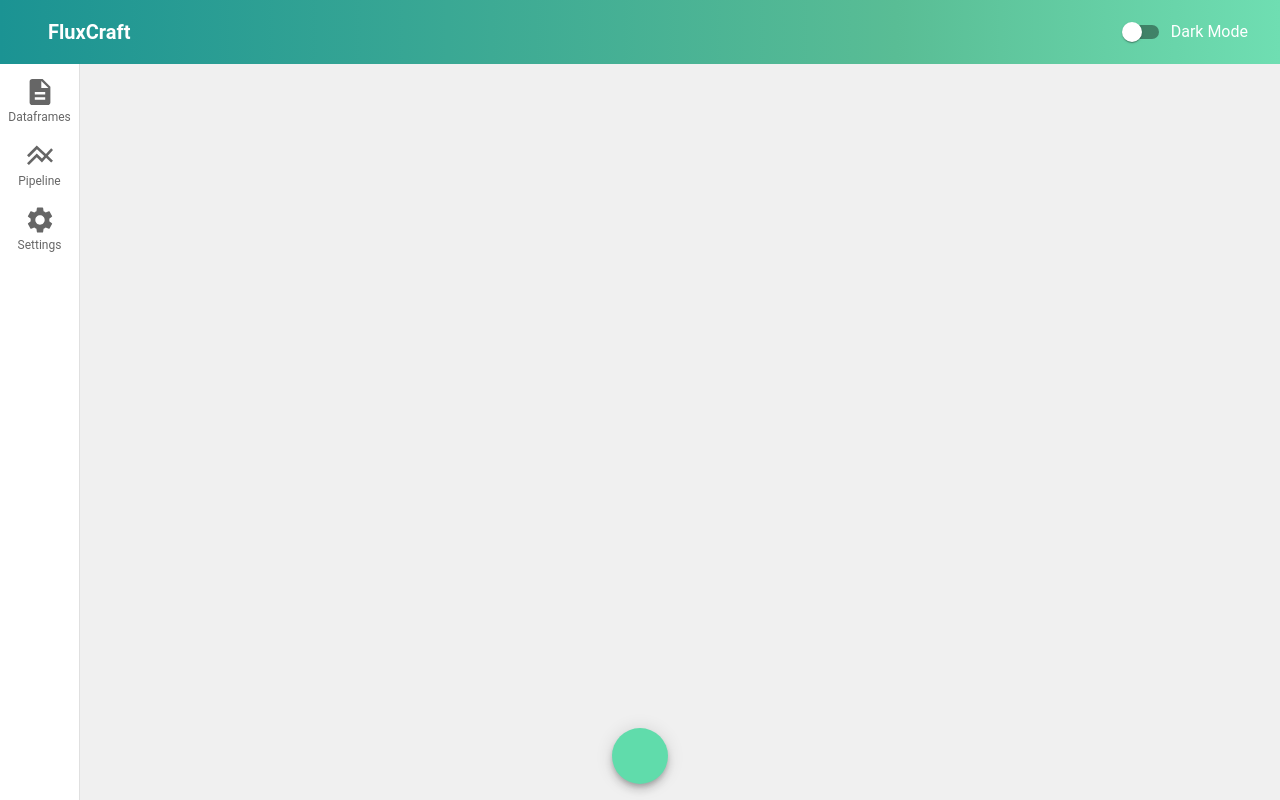
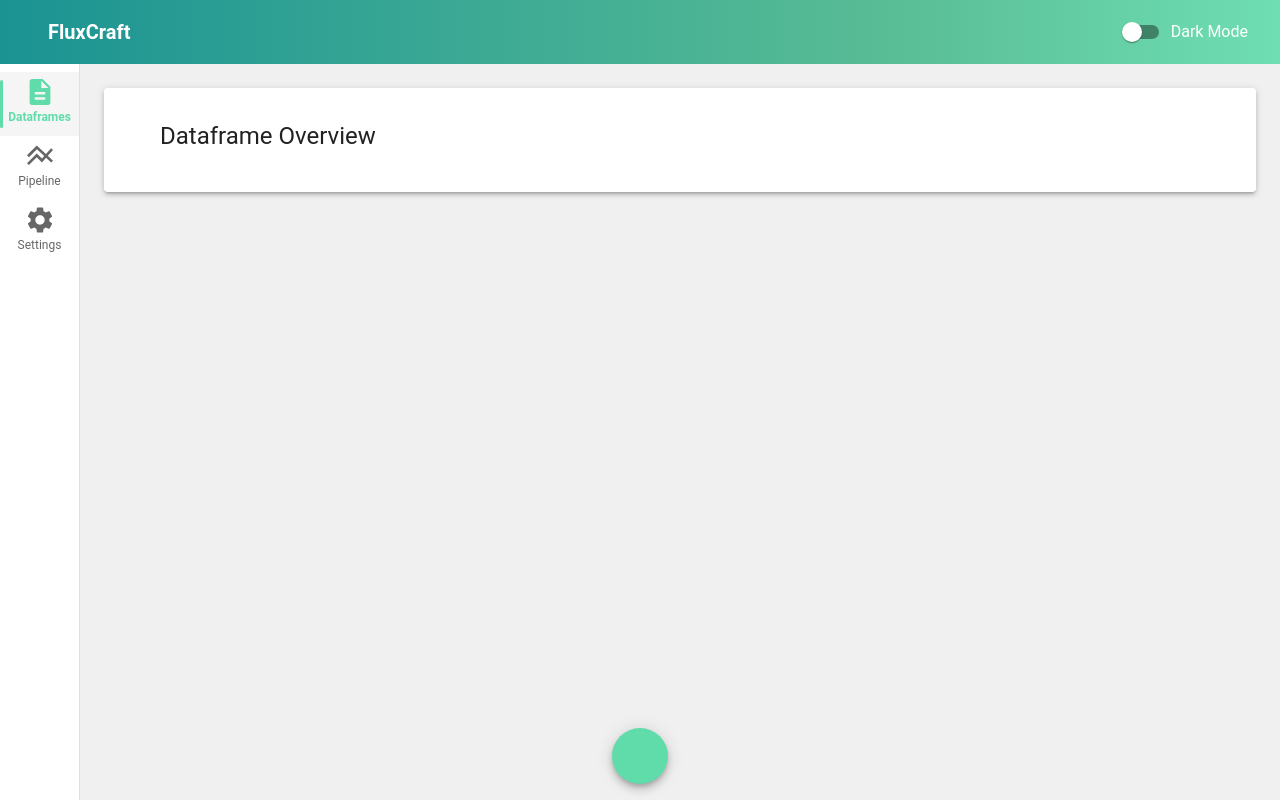
Before and after one commit to andem20/fluxcraft, a React (Vite) app in the folder fluxcraft-ui/: page / in a window 1280 px wide. Built offline with nearby package versions, Linux system fonts and the light colour scheme; some icons are missing; what polars-wasm would draw is missing.

Commit message:
make df overview enabled default

```diff
--- a/fluxcraft-ui/src/App.tsx
+++ b/fluxcraft-ui/src/App.tsx
@@ -23,7 +23,7 @@ import { LineAxis, Description, Settings } from "@mui/icons-material";
 export default function App() {
   const darkMode = useSelector((state: RootState) => state.darkMode.enabled);
   const [isDrawerOpen, setDrawerOpen] = useState(false);
-  const [showDfOverview, setDfOverview] = useState(false);
+  const [showDfOverview, setDfOverview] = useState(true);
   const [showSettingsModal, setShowSettingsModal] = useState(false);
   const dispatch = useDispatch();
 
```
